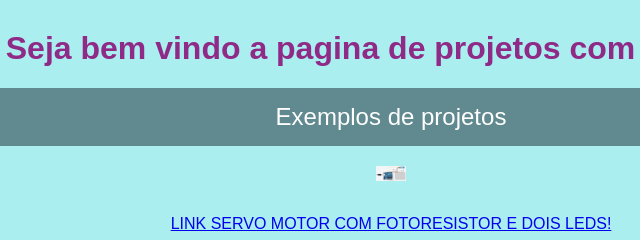
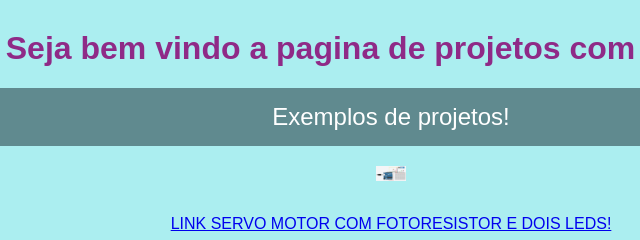
Before and after one commit to JonathasTrevezani/Projetos-com-Arduino, a plain HTML site: page Paginas/P.Projeto_01.html in a window 1280 px wide. Shown: the top 240 px of the page, 249-889 px from the left. Drawn offline with Linux system fonts and the light colour scheme; files whose address does not match are found by name.

Commit message:
Update P.Projeto_01.html

```diff
--- a/Paginas/P.Projeto_01.html
+++ b/Paginas/P.Projeto_01.html
@@ -71,7 +71,7 @@ footer p {
 <body>
     <h1>Seja bem vindo a pagina de projetos com Arduino!</h1>
 
-    <div class="faixa-azul">Exemplos de projetos</div>
+    <div class="faixa-azul">Exemplos de projetos!</div>
 
         <img src="imagens/Servo_fotoresistor.jpeg" alt="Servo motor e Fotoresistor" style="width: 30px; height:auto">
      <p>
```
